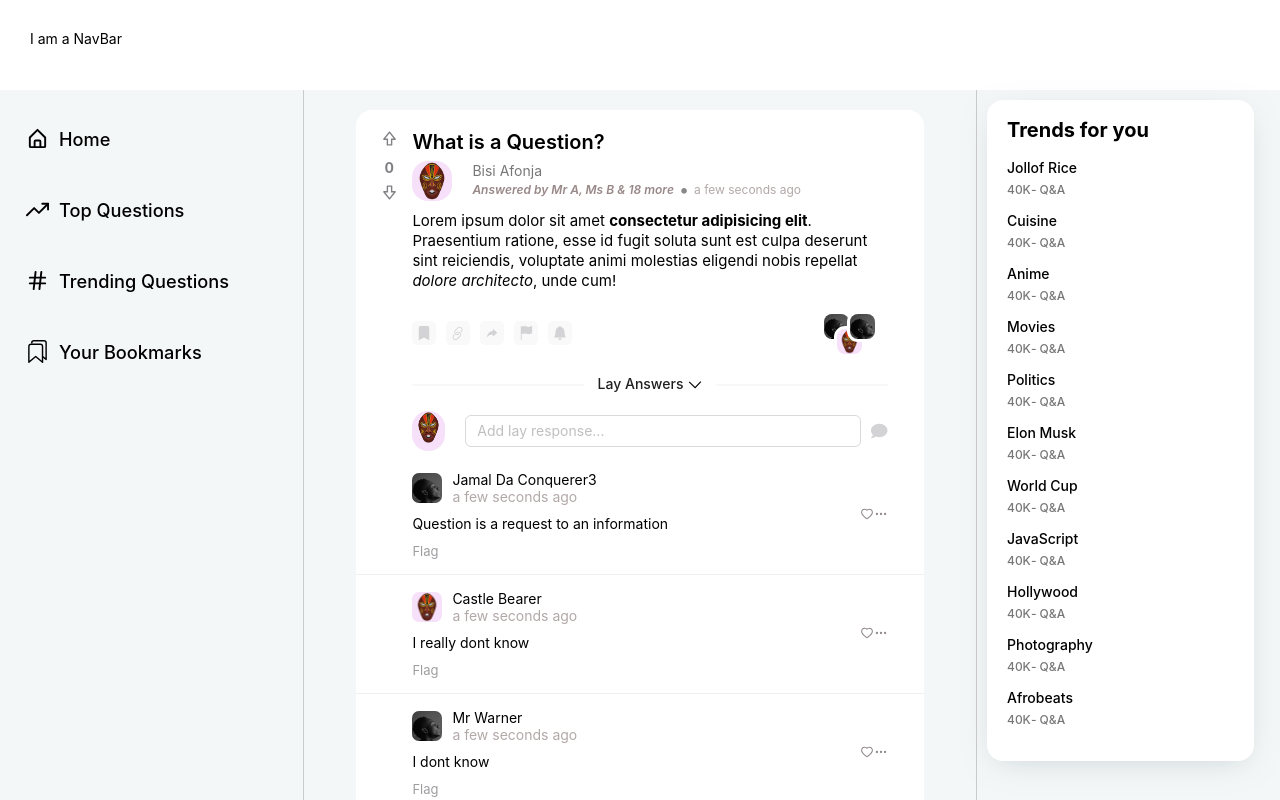
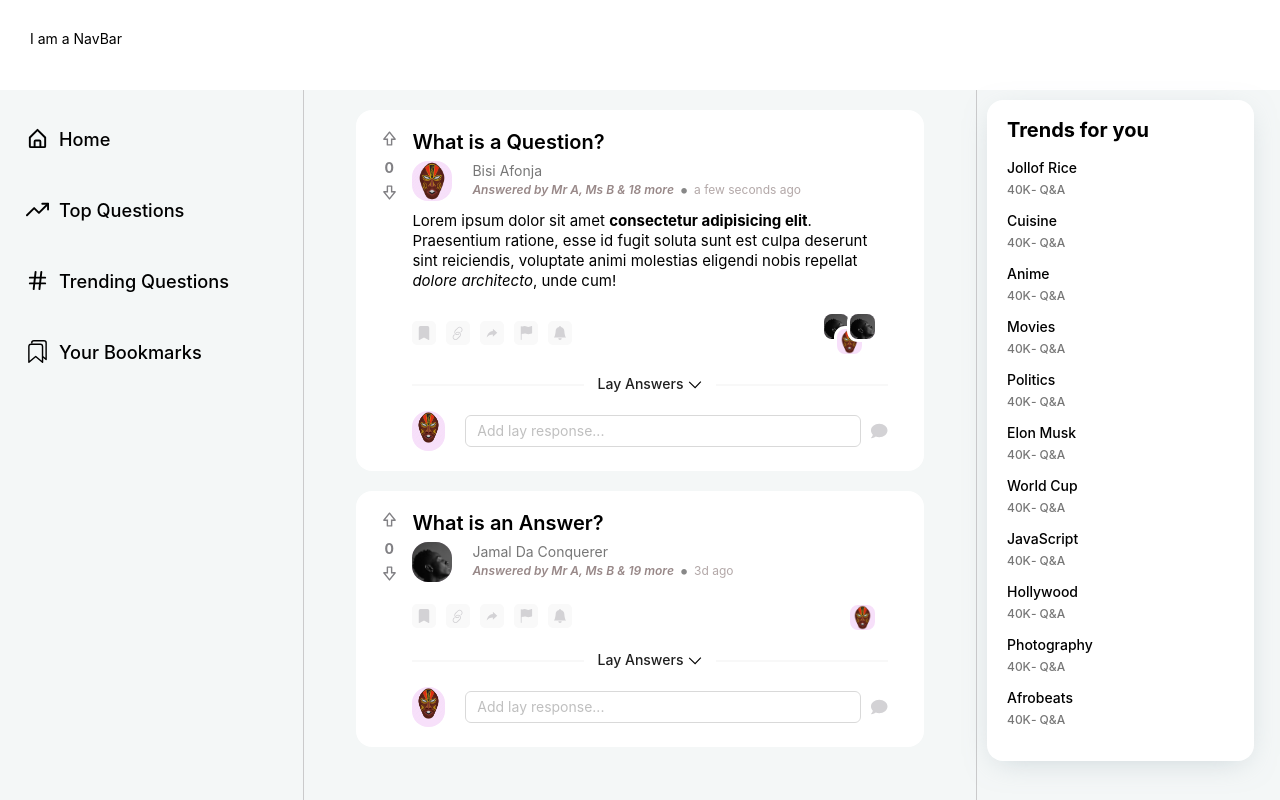
Before and after one commit to whoismuktar/lay-app, a React (Create React App) app: page / in a window 1280 px wide. Shown: the top 800 px of the page. Built offline with nearby package versions, Linux system fonts and the light colour scheme.

Commit message:
Toggle Answer Box

```diff
--- a/src/components/Feed.js
+++ b/src/components/Feed.js
@@ -1,4 +1,5 @@
 import React from "react";
+import { useState } from "react";
 import { Image, Divider, Tooltip } from "antd";
 import { Filter } from "../Helper";
 import { GrDown } from "react-icons/gr";
@@ -17,6 +18,11 @@ import ReplyThread from "./ReplyThread";
 function Feed({ feed, i }) {
   const answers = feed.answers;
   const userGroup = answers.map((ans) => ans.user);
+
+  const [ openAnswers, setOpenAnswers] = useState();
+  const openNow = () => {
+    setOpenAnswers(!openAnswers);
+  }
 
   return (
     <div key={i} className="app-card feed feed-card">
@@ -89,7 +95,7 @@ function Feed({ feed, i }) {
           <UserCardGroup users={userGroup} />
         </div>
 
-        <div className="feed__answers">
+        <div onClick={openNow} className="feed__answers">
           <Divider orientation="center" plain className="qa-divider">
             <div className="inner">
               <span className="__text">Lay Answers</span>
@@ -100,7 +106,7 @@ function Feed({ feed, i }) {
 
           <InputBox />
 
-          <ReplyThread comments={answers} />
+          {openAnswers && <ReplyThread comments={answers} />}
         </div>
       </div>
     </div>
```
